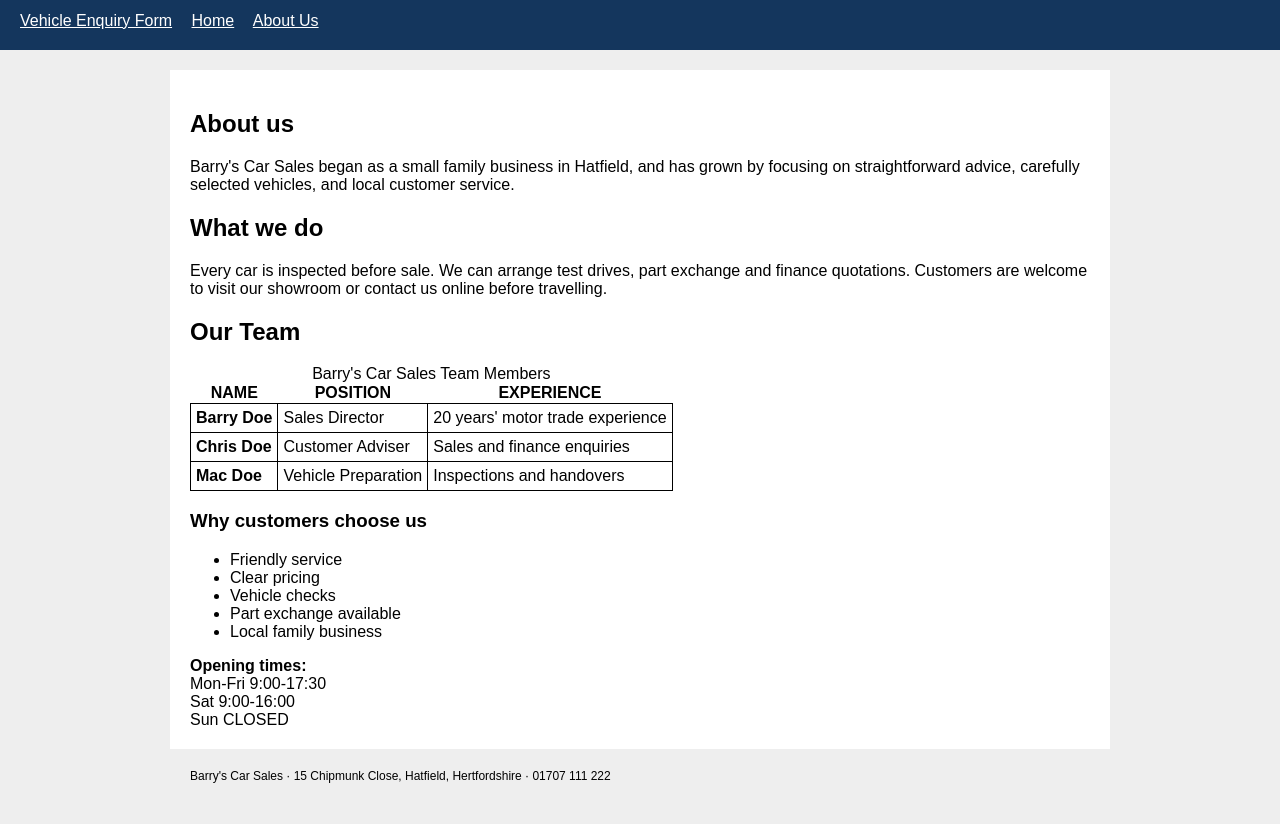
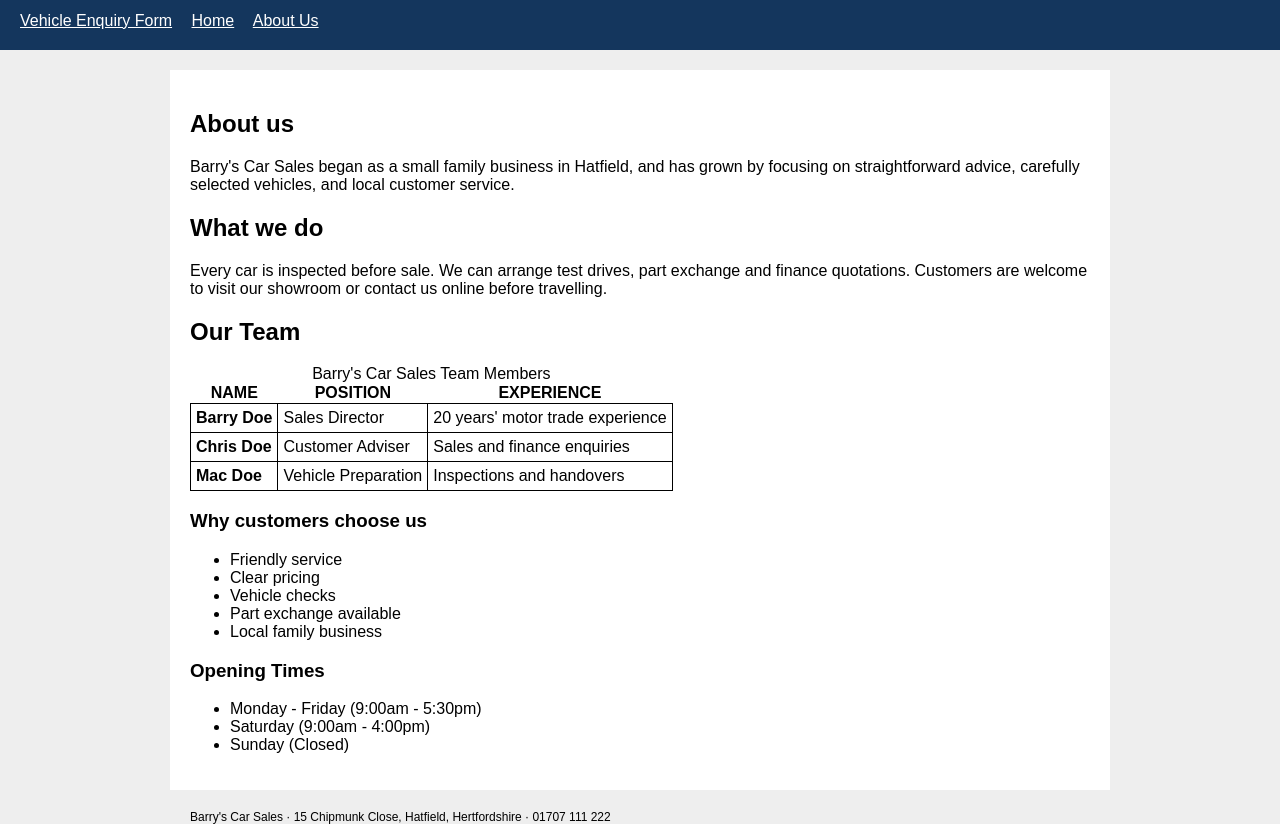
Before and after one commit to Ali-muhammad123/Accessibility-and-Usability---Assignment---Ali-Muhammad-Lakhani, a plain HTML site: page about.html in a window 1280 px wide. Shown: the part 96-920 px from the top of the page. Before the commit the page ends 879 px from the top, so only its background shows below. Drawn offline with Linux system fonts and the light colour scheme.

Commit message:
Update about.html
The “opening time” was not clearly structured and organzied so I added <section> with aria-labelledby= “opening times” and give it H3 heading, which helps screen readers to understand and navigate the information more quickly. I have also used <li> here to list details in organized way. Moreover, I have also mentioned the AM/PM with timings so users cannot get confused.

```diff
--- a/about.html
+++ b/about.html
@@ -81,10 +81,15 @@
     </div>
 
     <div>
-        <strong>Opening times:</strong><br>
-        Mon-Fri 9:00-17:30<br>
-        Sat 9:00-16:00<br>
-        Sun CLOSED
+        <section aria-labelledby="Opening-Times">
+        <H3 id="Opening-Times">Opening Times</H3>
+        <ul>
+        <li>Monday - Friday (9:00am - 5:30pm)</li>
+        <li>Saturday (9:00am - 4:00pm)</li>
+        <li>Sunday (Closed)</li>
+        </ul>
+       </section>
+
     </div>
 </main>
 
```
